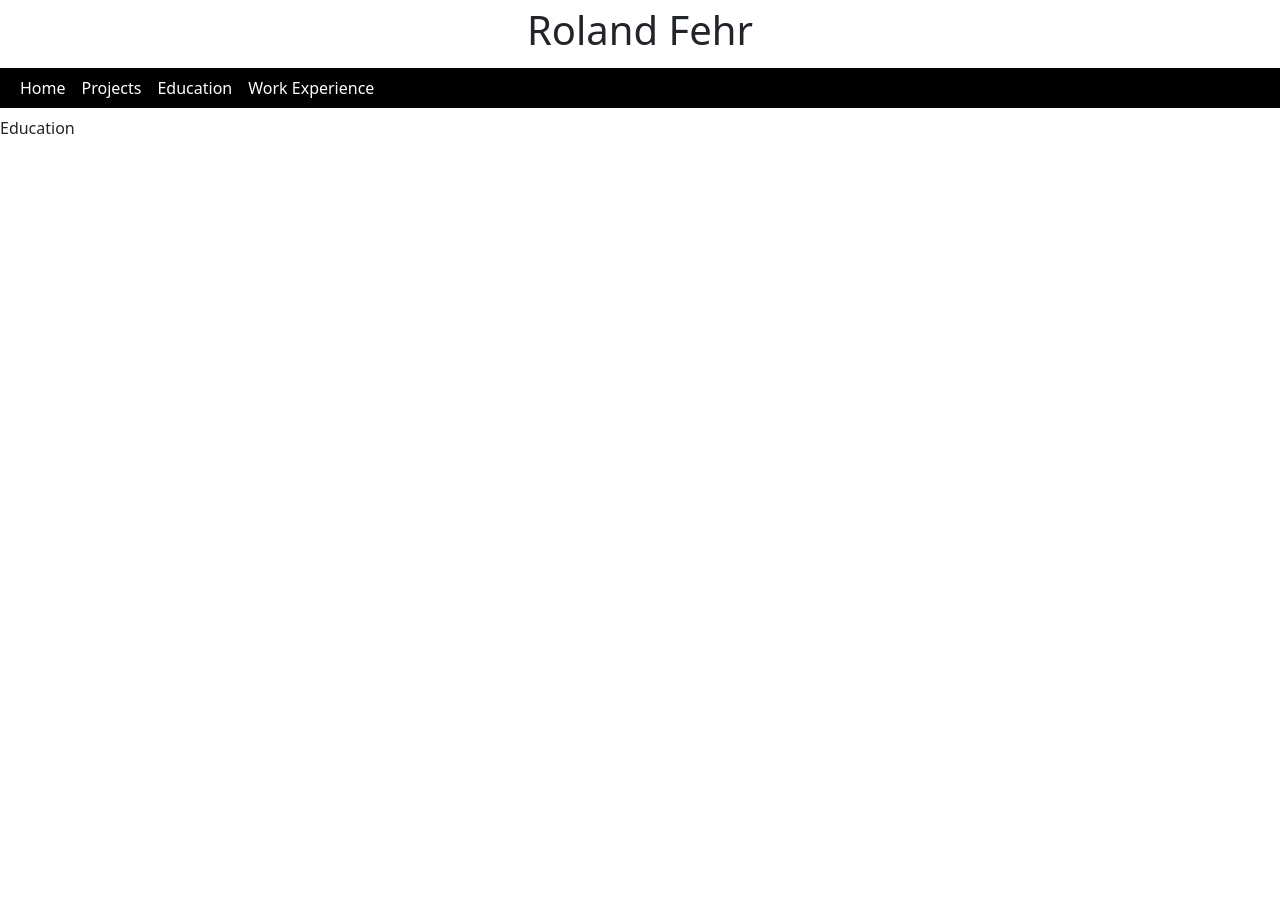
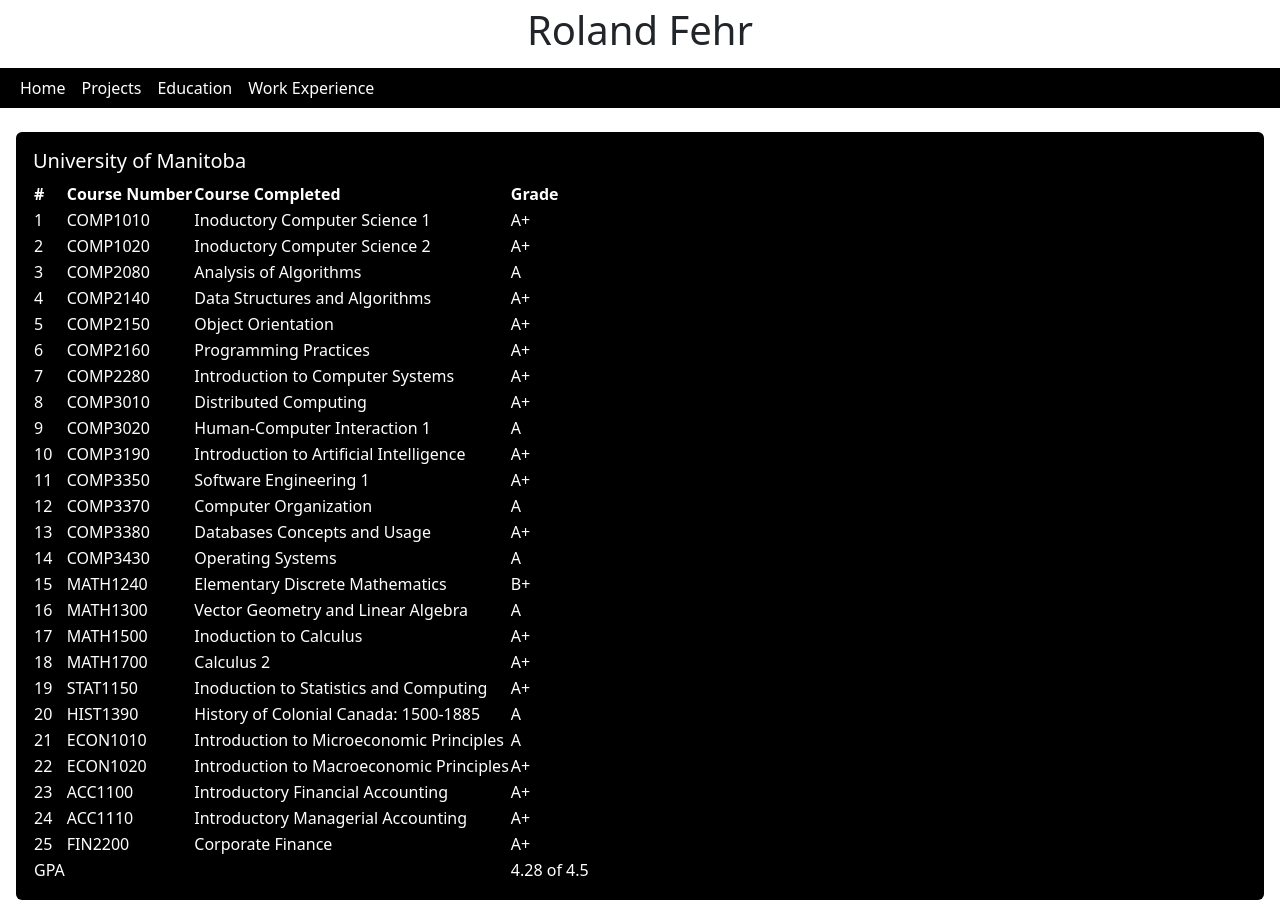
Before and after one commit to rfehr-creator/mySite, a React (Vite) app: page /education in a window 1280 px wide. Before the commit the page ends 800 px from the top, so only its background shows below. Built offline with nearby package versions, Linux system fonts and the light colour scheme.

Commit message:
Add table data

```diff
--- a/index.html
+++ b/index.html
@@ -2,9 +2,8 @@
 <html lang="en">
   <head>
     <meta charset="UTF-8" />
-    <link rel="icon" type="image/svg+xml" href="/vite.svg" />
     <meta name="viewport" content="width=device-width, initial-scale=1.0" />
-    <title>Vite + React + TS</title>
+    <title>Resume</title>
   </head>
   <body>
     <div id="root"></div>
--- /dev/null
+++ b/src/components/Courses.ts
@@ -0,0 +1,112 @@
+export const courses = [
+  {
+    courseId: "COMP1010",
+    courseName: "Inoductory Computer Science 1",
+    grade: "A+",
+  },
+  {
+    courseId: "COMP1020",
+    courseName: "Inoductory Computer Science 2",
+    grade: "A+",
+  },
+
+  { courseId: "COMP2080", courseName: "Analysis of Algorithms", grade: "A" },
+
+  {
+    courseId: "COMP2140",
+    courseName: "Data Structures and Algorithms",
+    grade: "A+",
+  },
+  { courseId: "COMP2150", courseName: "Object Orientation", grade: "A+" },
+  { courseId: "COMP2160", courseName: "Programming Practices", grade: "A+" },
+  {
+    courseId: "COMP2280",
+    courseName: "Introduction to Computer Systems",
+    grade: "A+",
+  },
+  {
+    courseId: "COMP3010",
+    courseName: "Distributed Computing",
+    grade: "A+",
+  },
+  {
+    courseId: "COMP3020",
+    courseName: "Human-Computer Interaction 1",
+    grade: "A",
+  },
+  {
+    courseId: "COMP3190",
+    courseName: "Introduction to Artificial Intelligence",
+    grade: "A+",
+  },
+  {
+    courseId: "COMP3350",
+    courseName: "Software Engineering 1",
+    grade: "A+",
+  },
+  { courseId: "COMP3370", courseName: "Computer Organization", grade: "A" },
+  {
+    courseId: "COMP3380",
+    courseName: "Databases Concepts and Usage",
+    grade: "A+",
+  },
+  {
+    courseId: "COMP3430",
+    courseName: "Operating Systems",
+    grade: "A",
+  },
+
+  {
+    courseId: "MATH1240",
+    courseName: "Elementary Discrete Mathematics",
+    grade: "B+",
+  },
+  {
+    courseId: "MATH1300",
+    courseName: "Vector Geometry and Linear Algebra",
+    grade: "A",
+  },
+  { courseId: "MATH1500", courseName: "Inoduction to Calculus", grade: "A+" },
+
+  { courseId: "MATH1700", courseName: "Calculus 2", grade: "A+" },
+  {
+    courseId: "STAT1150",
+    courseName: "Inoduction to Statistics and Computing",
+    grade: "A+",
+  },
+
+  {
+    courseId: "HIST1390",
+    courseName: "History of Colonial Canada: 1500-1885",
+    grade: "A",
+  },
+  {
+    courseId: "ECON1010",
+    courseName: "Introduction to Microeconomic Principles",
+    grade: "A",
+  },
+  {
+    courseId: "ECON1020",
+    courseName: "Introduction to Macroeconomic Principles",
+    grade: "A+",
+  },
+
+  {
+    courseId: "ACC1100",
+    courseName: "Introductory Financial Accounting",
+    grade: "A+",
+  },
+
+  {
+    courseId: "ACC1110",
+    courseName: "Introductory Managerial Accounting",
+    grade: "A+",
+  },
+  {
+    courseId: "FIN2200",
+    courseName: "Corporate Finance",
+    grade: "A+",
+  },
+];
+
+export default courses;
--- a/src/components/NavBar.tsx
+++ b/src/components/NavBar.tsx
@@ -2,7 +2,7 @@ import { NavLink } from "react-router-dom";
 
 export const Navbar = () => {
   return (
-    <nav className="navbar navbar-expand-lg">
+    <nav className="navbar navbar-expand-sm">
       <div className="container-fluid bg-black ">
         <div className="collapse navbar-collapse" id="navbarNav">
           <ul className="navbar-nav">
--- a/src/pages/EducationPage.tsx
+++ b/src/pages/EducationPage.tsx
@@ -1,3 +1,46 @@
-export const EducationPage = () =>{
-    return <div>Education</div>
-}
+import styled from "styled-components";
+import courses from "../components/Courses";
+const Table = styled.table`
+
+`;
+
+const Row = styled.tr`
+
+`;
+export const EducationPage = () => {
+  return (
+    <div className="card text-white bg-black m-3">
+      <div className="card-body">
+        <h5 className="card-title">University of Manitoba</h5>
+        <Table>
+          <thead>
+            <Row>
+              <th>#</th>
+              <th>Course Number</th>
+              <th>Course Completed</th>
+              <th>Grade</th>
+            </Row>
+          </thead>
+          <tbody>
+            {courses.map((course, index) => (
+              <Row>
+                <td>{index + 1}</td>
+                <td>{course.courseId}</td>
+                <td>{course.courseName}</td>
+                <td>{course.grade}</td>
+              </Row>
+            ))}
+          </tbody>
+          <tfoot>
+            <Row>
+              <td>GPA</td>
+              <td></td>
+              <td></td>
+              <td>4.28 of 4.5</td>
+            </Row>
+          </tfoot>
+        </Table>
+      </div>
+    </div>
+  );
+};
```
